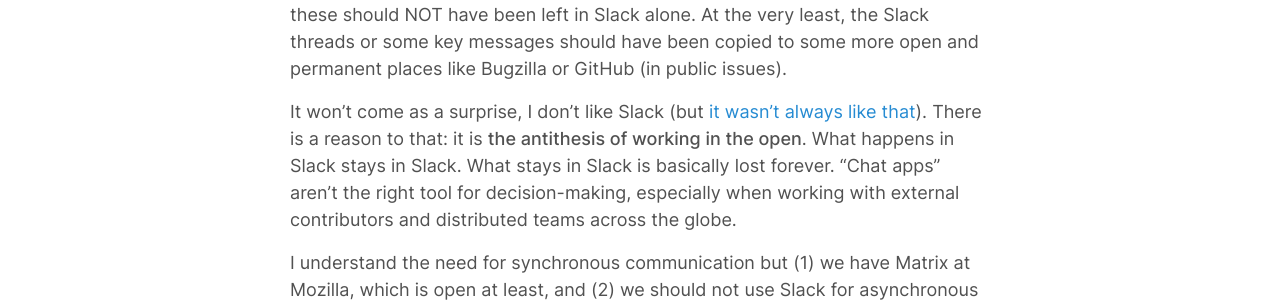
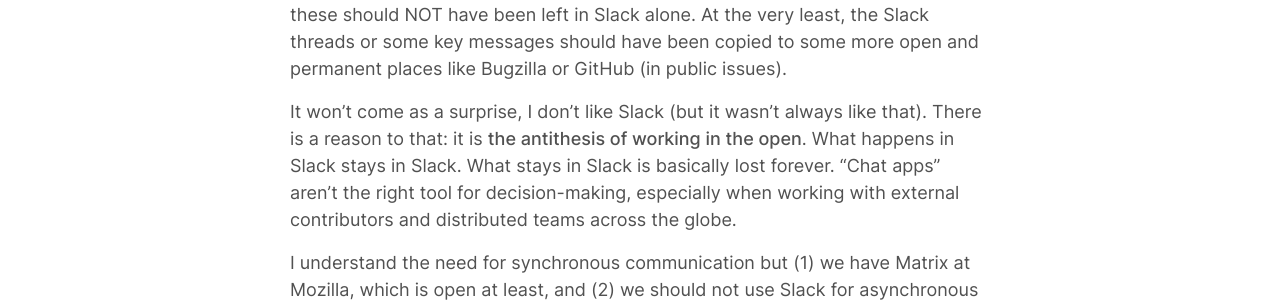
Before and after one commit to willdurand/willdurand.github.io, a Jekyll site: the page built from _posts/2021-04-29-yes-it-happened-on-slack.md, in a window 1280 px wide. Shown: the part 309-611 px from the top of the page. Built offline with Jekyll 4.4.1, drawn with Linux system fonts in a browser that asks for light colours; some of the changed lines change nothing that is shown.

Commit message:
Remove a dead link

```diff
--- a/_posts/2021-04-29-yes-it-happened-on-slack.md
+++ b/_posts/2021-04-29-yes-it-happened-on-slack.md
@@ -19,12 +19,11 @@
 threads or some key messages should have been copied to some more open and
 permanent places like Bugzilla or GitHub (in public issues).
 
-It won't come as a surprise, I don't like Slack (but [it wasn't always like
-that][remote-work]). There is a reason to that: it is **the antithesis of
-working in the open**. What happens in Slack stays in Slack. What stays in Slack
-is basically lost forever. "Chat apps" aren't the right tool for
-decision-making, especially when working with external contributors and
-distributed teams across the globe.
+It won't come as a surprise, I don't like Slack (but it wasn't always like
+that). There is a reason to that: it is **the antithesis of working in the
+open**. What happens in Slack stays in Slack. What stays in Slack is basically
+lost forever. "Chat apps" aren't the right tool for decision-making, especially
+when working with external contributors and distributed teams across the globe.
 
 I understand the need for synchronous communication but (1) we have Matrix at
 Mozilla, which is open at least, and (2) we should not use Slack for
@@ -52,5 +51,4 @@
 Mozilla. Those are my views and they could be applied to other companies as
 well.
 
-[remote-work]: https://tailordev.fr/blog/2016/03/24/on-remote-work/
 [working-open]: https://wiki.mozilla.org/Working_open
```
